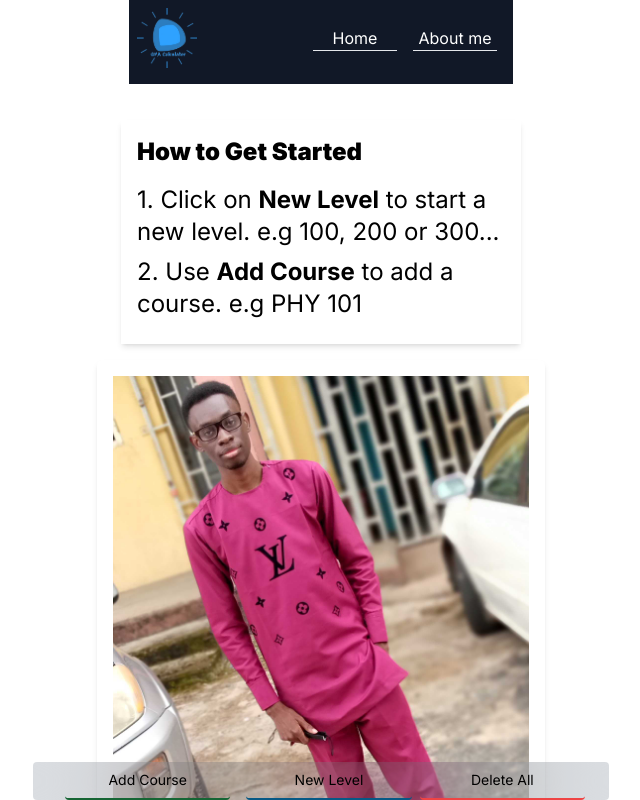
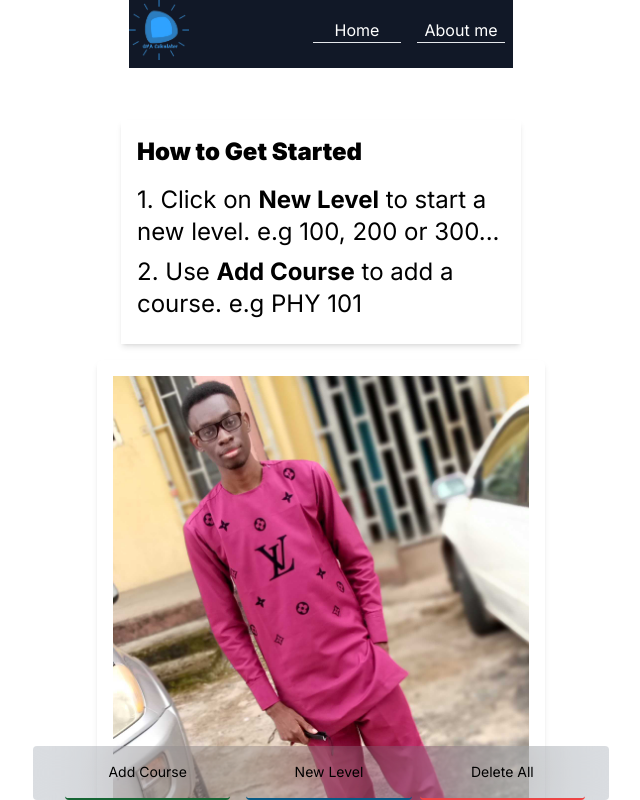
Before and after one commit to Ip-Tec/gpa_calculator, a Next.js app: page / in a window 1280 px wide. Shown: the top 800 px of the page, without its empty margins (319-959 px from the left). Built offline with nearby package versions, Linux system fonts and the light colour scheme.

Commit message:
Update page.tsx
remove p=2 and added p-4 to footer p tag

```diff
--- a/app/page.tsx
+++ b/app/page.tsx
@@ -41,19 +41,19 @@
 
         <footer className="fixed bottom-0 z-10 h-auto flex justify-evenly items-center container px-3 md:px-6 w-auto max-w-sm overflow-hidden md:max-w-xl m-auto right-0 transform left-0 bg-gradient-to-b bg-opacity-20  backdrop-blur-2xl text-sm rounded text-center bg-slate-600">
           <p
-            className="text-black hover:text-gray-100 p-2 mx-2 w-full border-green-800 from-inherit rounded cursor-pointer border-b-2 hover:bg-green-500 zoom-sm"
+            className="text-black hover:text-gray-100 p-4 mx-2 w-full border-green-800 from-inherit rounded cursor-pointer border-b-2 hover:bg-green-500 zoom-sm"
             onClick={() => handleOptionClick("AddCourse")}
           >
             Add Course
           </p>
           <p
-            className="text-black hover:text-gray-100 p-2 mx-2 w-full border-sky-800 from-inherit rounded cursor-pointer border-b-2 hover:bg-sky-500 zoom-sm"
+            className="text-black hover:text-gray-100 p-4 mx-2 w-full border-sky-800 from-inherit rounded cursor-pointer border-b-2 hover:bg-sky-500 zoom-sm"
             onClick={() => handleOptionClick("NewCourseYear")}
           >
             New Level
           </p>
           <p
-            className="text-black p-2 w-full border-red-500 from-inherit rounded cursor-pointer border-b-2  hover:bg-red-500 hover:text-gray-300 zoom-sm"
+            className="text-black p-4 w-full border-red-500 from-inherit rounded cursor-pointer border-b-2  hover:bg-red-500 hover:text-gray-300 zoom-sm"
             onClick={() => clearSession()}
           >
             Delete All
```
